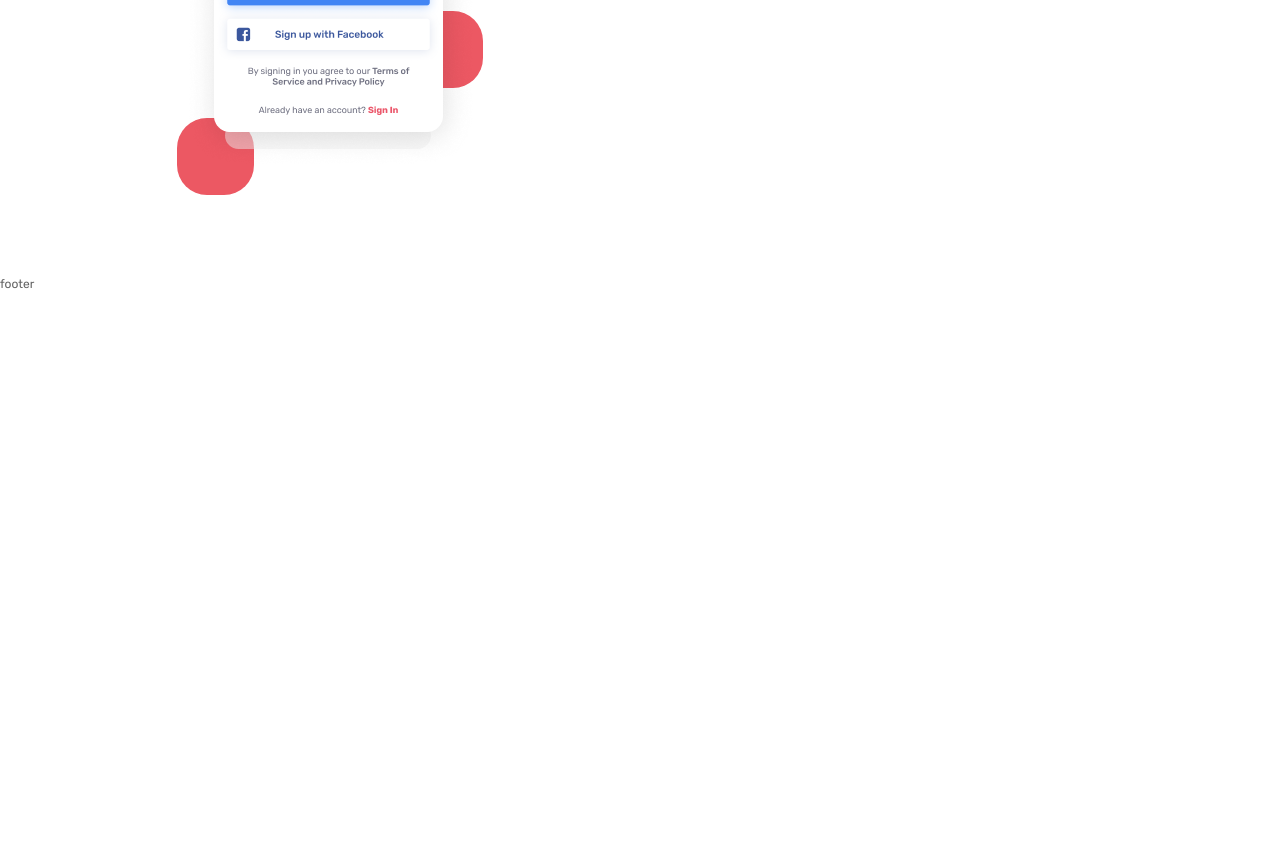
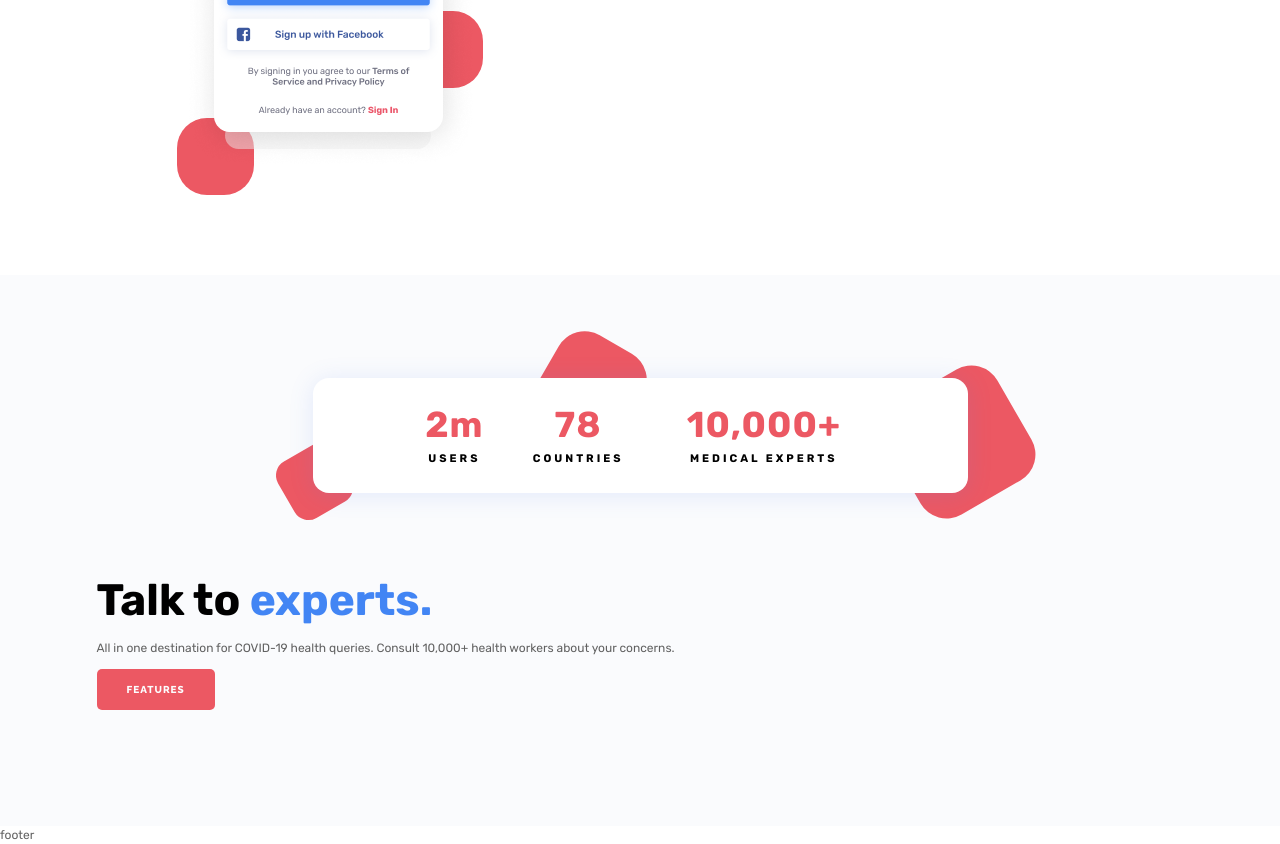
Before and after one commit to ssamarin/GoCorona, a plain HTML site: page index.html in a window 1280 px wide. Shown: the part 1190-2034 px from the top of the page. Before the commit the page ends 1483 px from the top, so only its background shows below. Drawn offline with Linux system fonts and the light colour scheme; files whose address does not match are found by name.

Commit message:
third block

```diff
--- /dev/null
+++ b/css/blocks/experts.css
@@ -0,0 +1,94 @@
+.experts {
+    background-color: #FAFBFD;
+    padding: 103px 0 116px 0;
+}
+
+.experts__container {
+
+}
+
+.experts__statistics {
+}
+
+.statistics-expert {
+    max-width: 655px;
+    margin: 0 auto;
+    position: relative;
+}
+
+.statistics-expert__body {
+    position: relative;
+    z-index: 10;
+    background-color: #fff;
+    box-shadow: 0px 2px 24px rgba(88, 126, 236, 0.15);
+    border-radius: 16px;
+    margin: 0 0 80px 0;
+}
+
+.statistics-expert__decor {
+    position: absolute;
+    background-color: #EC5863;
+    border-radius: 30px;
+}
+
+.statistics-expert__decor-1 {
+    width: 65px;
+    height: 65px;
+    transform: rotate(-30deg);
+    bottom: -21px;
+    left: -31px;
+    border-radius: 16px;
+}
+
+.statistics-expert__decor-2 {
+    width: 97px;
+    height: 97px;
+    right: 50%;
+    top: -40px;
+    transform: rotate(30deg);
+}
+
+.statistics-expert__decor-3 {
+    width: 128px;
+    height: 128px;
+    right: -55px;
+    top: 0px;
+    transform: rotate(-30deg);
+}
+
+
+.body-statistics-expert {
+    padding: 25px 80px;
+    display: flex;
+    align-items: center;
+}
+
+.body-statistics-expert__item {
+    flex: 1 1 25%;
+    text-align: center;
+}
+
+.body-statistics-expert__item:last-child {
+    flex: 1 1 50%;
+}
+
+.body-statisitcs-experts__value {
+    font-weight: 700;
+    line-height: 1.2;
+    font-size: 36px;
+    letter-spacing: 1px;
+    color: #EC5863;
+    margin-bottom: 5px;
+}
+
+.body-statisitcs-experts__text {
+    font-weight: 700;
+    font-size: 11px;
+    letter-spacing: 3px;
+    text-transform: uppercase;
+    color: #000;
+}
+
+.expert__text {
+    max-width: 400px;
+}
--- a/css/style.css
+++ b/css/style.css
@@ -5,6 +5,7 @@
 @import 'blocks/start.css';
 @import 'blocks/text-block.css';
 @import 'blocks/stay-safe.css';
+@import 'blocks/experts.css';
 
 html {
   height: 100%;
--- a/index.html
+++ b/index.html
@@ -79,6 +79,40 @@
                             </div>
                     </div>
                 </section>
+
+                <section class="experts">
+                    <div class="experts__container">
+                        <div class="expert__statistics statistics-expert">
+                            <div class="statistics-expert__body body-statistics-expert">
+                                <div class="body-statistics-expert__item">
+                                    <div class="body-statisitcs-experts__value">2m</div>
+                                    <div class="body-statisitcs-experts__text">Users</div>
+                                </div>
+                                <div class="body-statistics-expert__item">
+                                    <div class="body-statisitcs-experts__value">78</div>
+                                    <div class="body-statisitcs-experts__text">Countries</div>
+                                </div>
+                                <div class="body-statistics-expert__item">
+                                    <div class="body-statisitcs-experts__value">10,000+</div>
+                                    <div class="body-statisitcs-experts__text">Medical experts</div>
+                                </div>
+                            </div>
+                                <div class="statistics-expert__decor-1 statistics-expert__decor"></div>
+                                <div class="statistics-expert__decor-2 statistics-expert__decor"></div>
+                                <div class="statistics-expert__decor-3 statistics-expert__decor"></div>
+                        </div>
+                        <div class="expert__body">
+                            <div class="expert__content">
+                                <div class="text-block">
+                                <h2 class="text-block__title expert__text text-block__title_blue">Talk to  <span>experts.</span></h2>
+                                <div class="text-block__descr ">All in one destination for COVID-19 health queries.  Consult 10,000+ health workers about your concerns.</div>
+                                <a href="#" class="text-block__button button">Features</a>
+                            </div>
+                            </div>
+                            <div class="expert__video"></div>
+
+                        </div>
+                </section>
             </main>
             <footer class="footer">
                 footer
```
